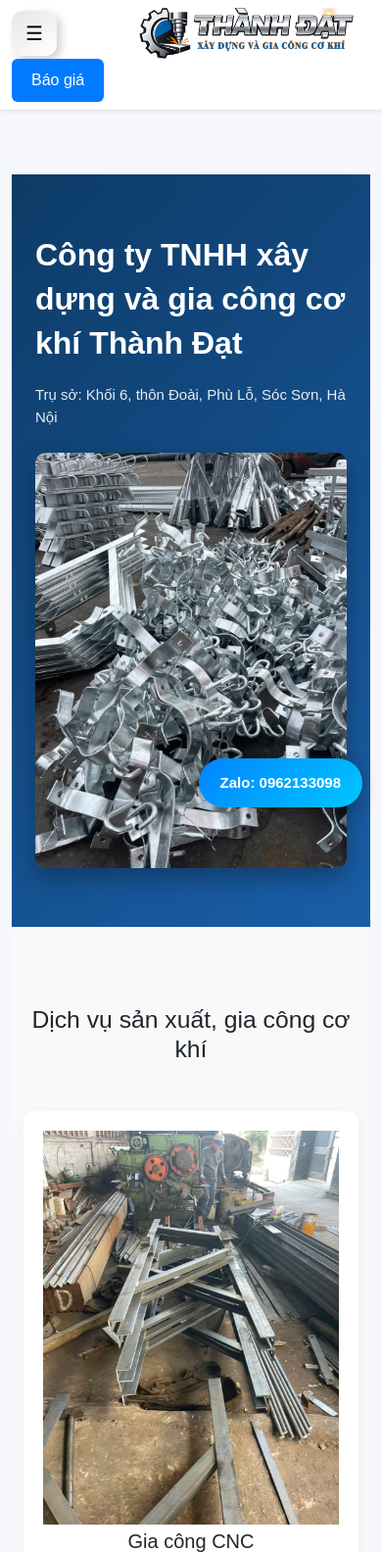
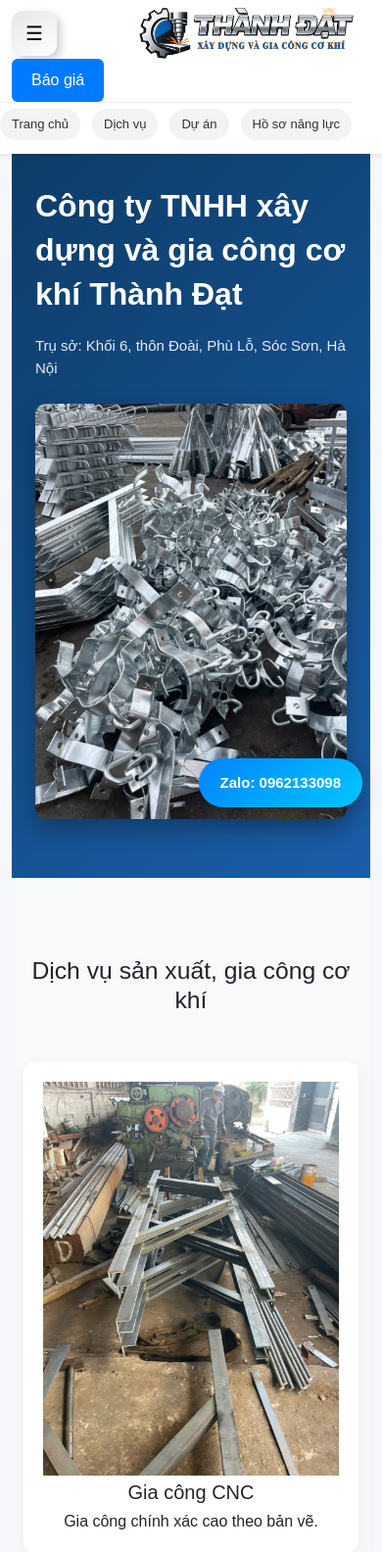
Before and after one commit to dobaotin2026ThanhDat/cokhisocson, a Django app: page / in a window 390 px wide. Shown: the top 1584 px of the page at 98% size. Run offline with Django 5.2, Linux system fonts and the light colour scheme.

Commit message:
move top-links vào navbar fix lệch scroll

```diff
--- a/static/css/style.css
+++ b/static/css/style.css
@@ -1028,26 +1028,15 @@ width:100%;
 z-index:1000;
 }
 
-/* ===== TOP LINKS DÍNH CHẶT DƯỚI NAVBAR ===== */
 .top-links{
-position:fixed;
-top:0;
-left:0;
-width:100%;
-
-/* 🔥 mấu chốt: luôn nằm ngay dưới navbar */
-transform:translateY(100%);
-
 display:flex;
 justify-content:center;
 gap:12px;
 
-padding:8px 0;
+padding:6px 0;
+background:#fff;
 
-background:#fff;
-z-index:999;
-
-box-shadow:0 2px 6px rgba(0,0,0,0.05);
+border-top:1px solid #eee;
 }
 
 /* link */
@@ -1058,30 +1047,5 @@ background:#f1f3f5;
 color:#333;
 text-decoration:none;
 font-size:13px;
-font-weight:500;
 white-space:nowrap;
-transition:0.2s;
 }
-
-.top-links a:hover{
-background:#0d6efd;
-color:#fff;
-}
-
-/* ===== TRÁNH ĐÈ NỘI DUNG ===== */
-body{
-padding-top:130px;
-}
-
-/* MOBILE */
-@media (max-width:768px){
-.top-links{
-gap:8px;
-overflow-x:auto;
-}
-
-.top-links a{
-font-size:12px;
-padding:5px 10px;
-}
-}
--- a/templates/base.html
+++ b/templates/base.html
@@ -69,9 +69,6 @@ Báo giá
 </a>
 
 </div>
-
-</nav>
-
 <!-- ================= 4 nút link nhỏ dưới hero ================= -->
 <div class="top-links">
   <a href="/">Trang chủ</a>
@@ -79,6 +76,9 @@ Báo giá
   <a href="/du-an">Dự án</a>
   <a href="/ho-so-nang-luc">Hồ sơ năng lực</a>
 </div>
+</nav>
+
+
 
 <!-- ================= MENU TRƯỢT PRO ================= -->
 
```
